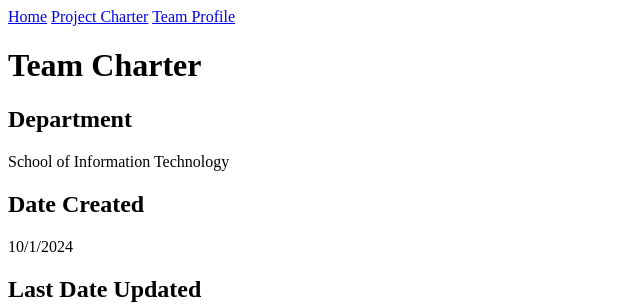
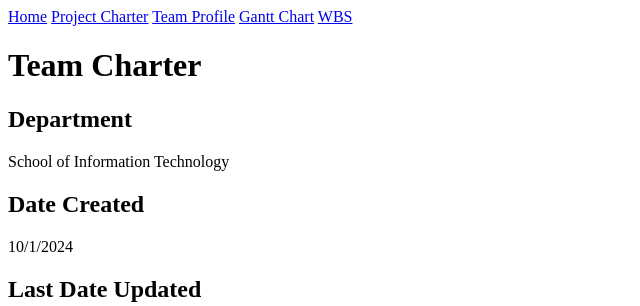
Before and after one commit to andrewmargolin3/PMODashboard, a Flask app: page /project-charter in a window 1280 px wide. Shown: the top 306 px of the page, without its empty margins (0-640 px from the left). Run offline with Flask 3, Linux system fonts and the light colour scheme.

Commit message:
Update project_charter.html

```diff
--- a/templates/project_charter.html
+++ b/templates/project_charter.html
@@ -9,6 +9,8 @@
         <a href="/">Home</a>
         <a href="/project-charter">Project Charter</a>
         <a href="/team-profile">Team Profile</a>
+	<a href="/gantt-chart">Gantt Chart</a>
+        <a href="/wbs">WBS</a>
     </nav>
  <h1>Team Charter</h1>
     <div class="section">
```
